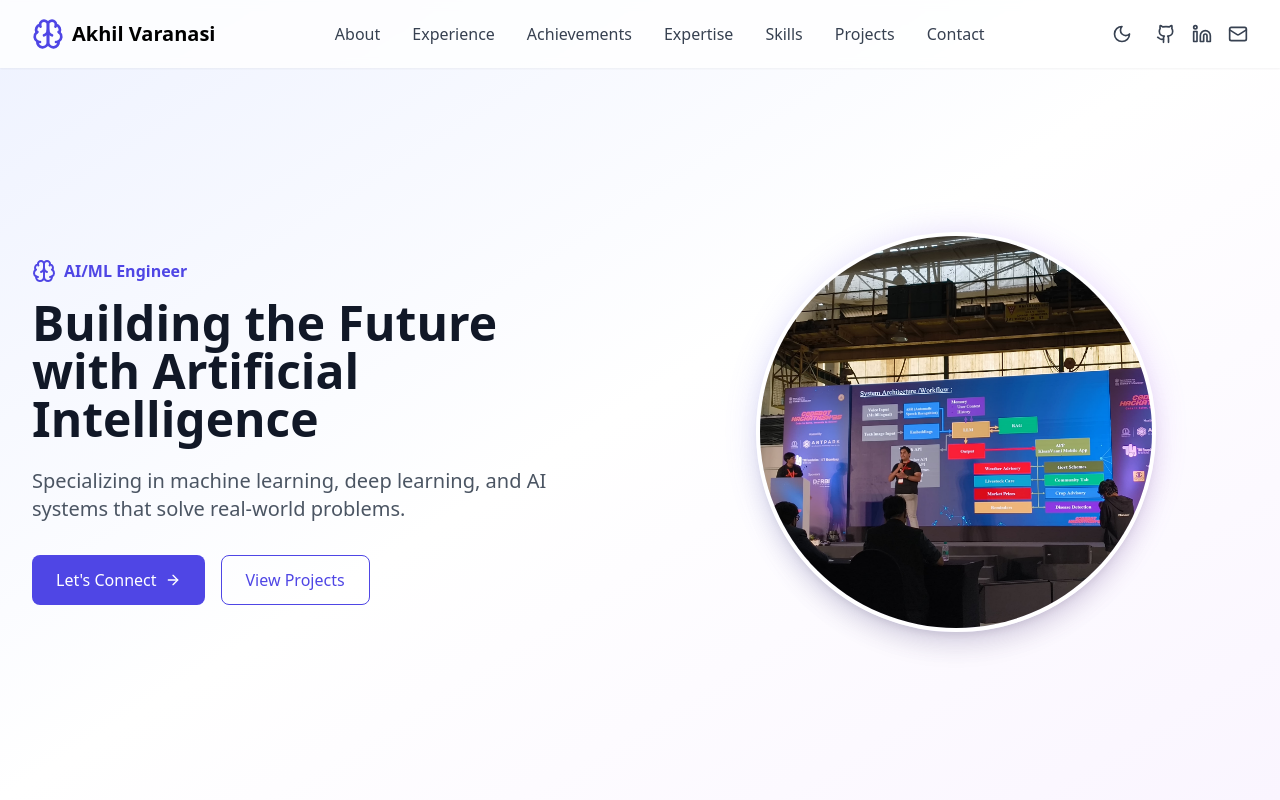
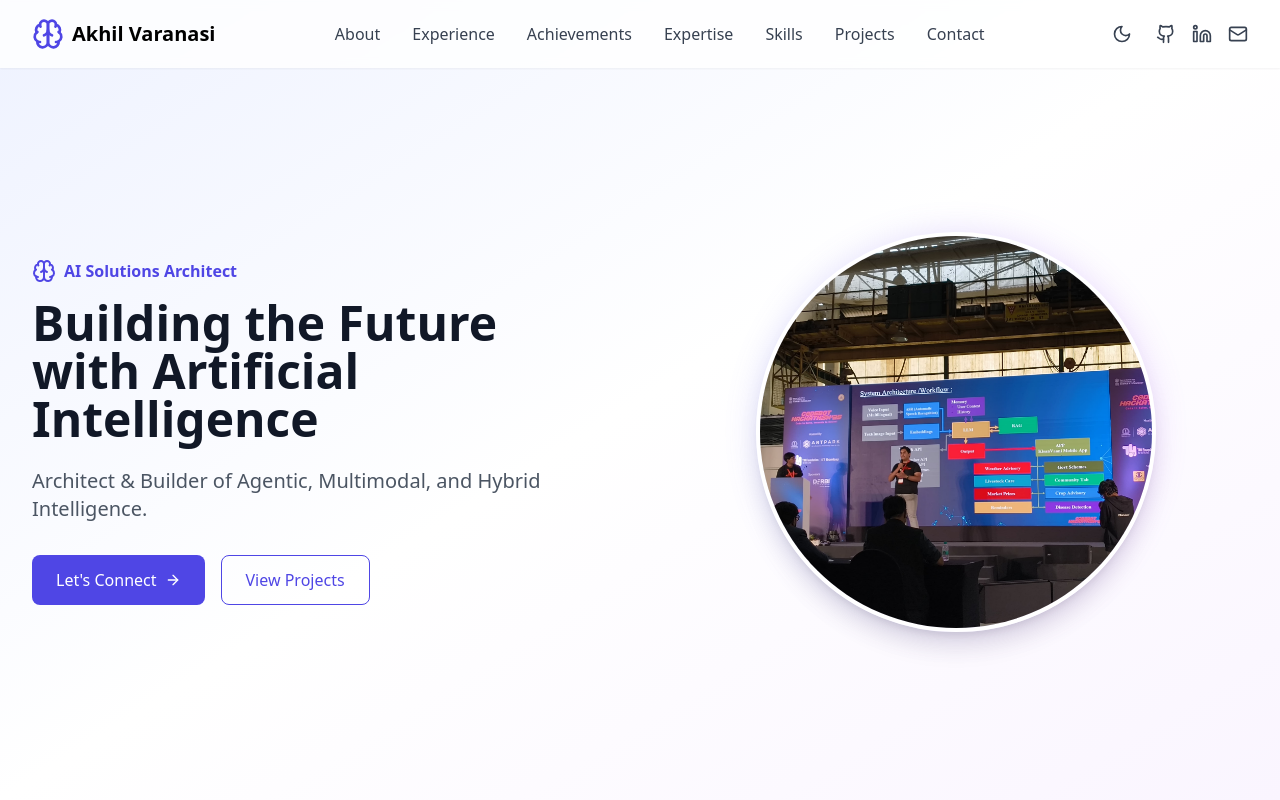
Before and after one commit to ZAPcodes/portfolio_akhil, a React (Vite) app: page / in a window 1280 px wide. Shown: the top 800 px of the page. Built offline with nearby package versions, Linux system fonts and the light colour scheme.

Commit message:
Update job title and description in Hero component

```diff
--- a/src/components/Hero.tsx
+++ b/src/components/Hero.tsx
@@ -10,13 +10,13 @@ export default function Hero() {
           <div>
             <div className="flex items-center space-x-2 mb-4">
               <Brain className="h-6 w-6 text-indigo-600 dark:text-indigo-400" />
-              <span className="text-indigo-600 dark:text-indigo-400 font-semibold">AI/ML Engineer</span>
+              <span className="text-indigo-600 dark:text-indigo-400 font-semibold">AI Solutions Architect</span>
             </div>
             <h1 className="text-5xl font-bold mb-6 text-gray-900 dark:text-white">
               Building the Future with Artificial Intelligence
             </h1>
             <p className="text-xl text-gray-600 dark:text-gray-300 mb-8">
-              Specializing in machine learning, deep learning, and AI systems that solve real-world problems.
+              Architect & Builder of Agentic, Multimodal, and Hybrid Intelligence.
             </p>
             <div className="flex space-x-4">
               <a
```
